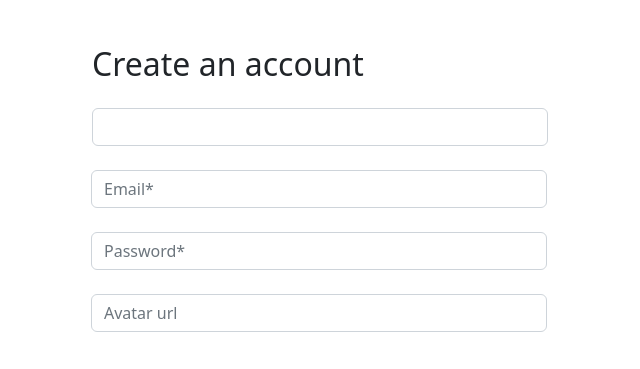
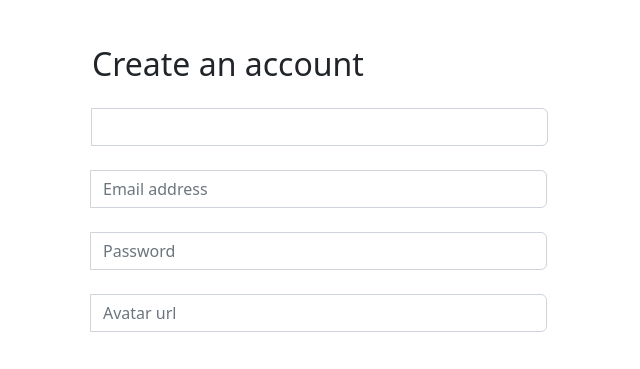
Before and after one commit to WeronikaMartinsen/SP2-Auction-House, a website: page html/register/register.html in a window 1280 px wide. Shown: the part 167-536 px from the top of the page, 0-640 px from the left. Drawn offline with nearby package versions, Linux system fonts and the light colour scheme; files that its build step writes are made by us from their sources.

Commit message:
Adds html to register form

```diff
--- a/html/register/register.html
+++ b/html/register/register.html
@@ -56,41 +56,60 @@
                 <h2 class="mb-4">Create an account</h2>
                 <form id="registerForm" class="input-group mb-3 gap-2">
                   <div class="input-group mb-3">
+                    <label for="name" class="form-label d-none">Name</label>
                     <input
                       name="name"
                       type="text"
                       minlength="2"
                 class="form-control"
                 pattern="^[\w]+$"
-                id="registerName"
+                id="name"
                 title="Name can only contain lower/ uppercase letter, numbers and
                 underscore. Example: User_Name123"
                 required
                     />
                   </div>
                   <div class="input-group mb-3">
+                    <label for="email" class="form-label d-none">Email</label>
                     <input
-                      type="email"
-                      class="form-control"
-                      placeholder="Email*"
-                      aria-label="Recipient's username"
-                      aria-describedby="basic-addon2"
+                    name="email"
+                    type="text"
+                    for="email"
+                    placeholder="Email address"
+                    class="form-control"
+                    pattern="^[\w\-.]+@(stud.)?noroff.no$"
+                    title="Email address must contains endpoint @stud.noroff.no or
+                    @noroff.no."
+                    id="email"
+                    required
                     />
                   </div>
 
                   <div class="input-group mb-3">
+                    <label for="password" class="form-label d-none">Password</label>
                     <input
-                      type="password"
-                      class="form-control"
-                      placeholder="Password*"
-                      aria-label="Recipient's username"
-                      aria-describedby="basic-addon2"
+                    name="password"
+                    type="password"
+                    id="password"
+                    for="password"
+                    placeholder="Password"
+                    autocomplete="current-password"
+                    class="form-control"
+                    minlength="8"
+                    title="Password must be at least 8 characters long."
+                    required
                     />
                   </div>
 
                   <div class="input-group mb-3">
+                    <label for="avatar" class="form-label d-none"
+                    >Avatar</label
+                  >
                     <input
                       type="url"
+                      id="avatar"
+                      name="avatar"
+                      for="avatar"
                       class="form-control"
                       placeholder="Avatar url"
                       aria-label="Recipient's username"
```
